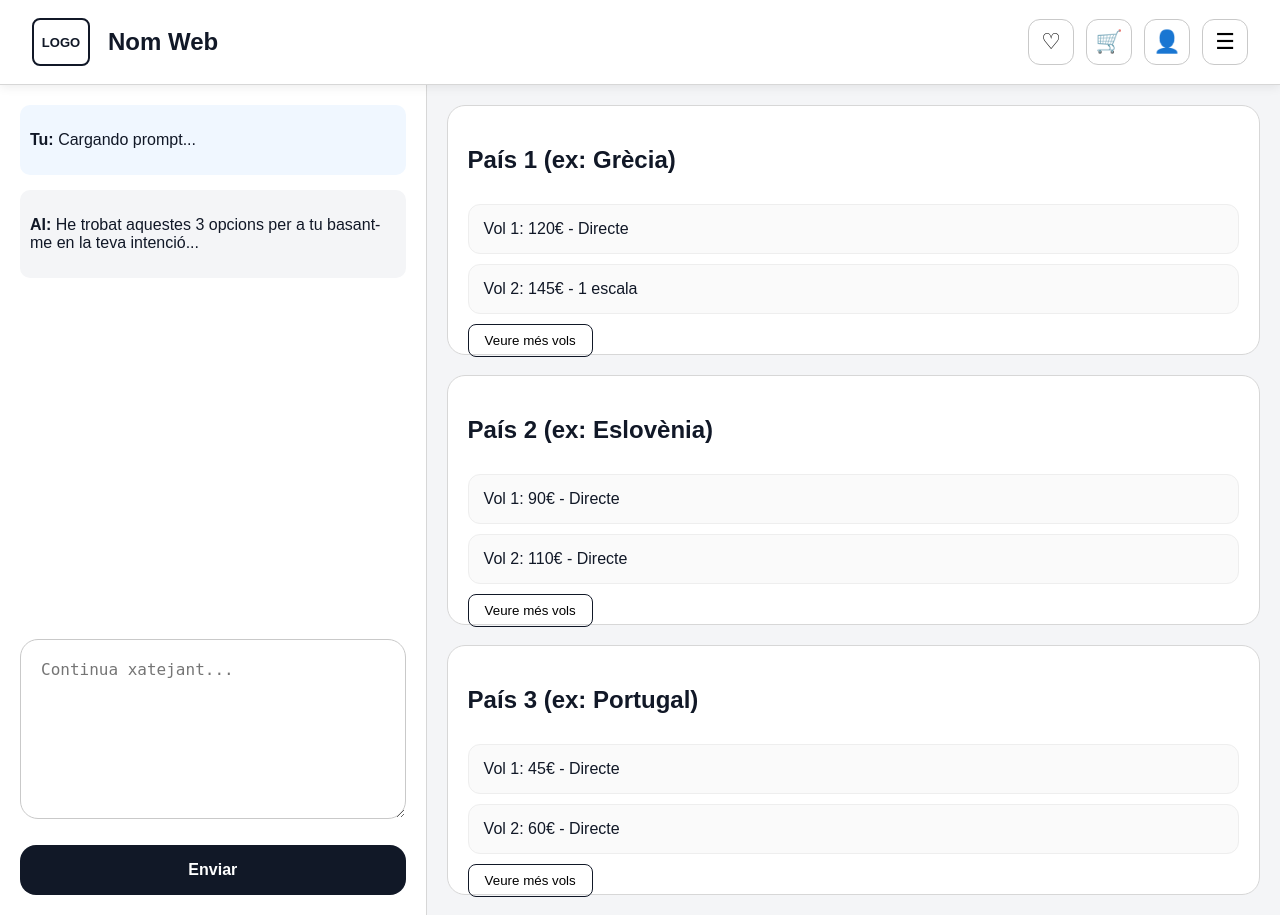
After one commit to marbevii/hackUPC2026, a Flask app: page /results in a window 1280 px wide. The commit adds this page. Run offline with Flask 3, Linux system fonts and the light colour scheme.

Commit message:
standard visual

```diff
--- a/app.py
+++ b/app.py
@@ -26,6 +26,10 @@ def search():
         "message": "Prompt rebut correctament."
     })
 
+@app.route("/results")
+def results():
+    return render_template("results.html")
+
 
 if __name__ == "__main__":
     app.run(debug=True)
--- a/static/style.css
+++ b/static/style.css
@@ -230,3 +230,79 @@ textarea:focus {
 .hidden {
     display: none;
 }
+
+/* Layout de resultats */
+.results-page {
+    overflow: hidden; /* Evita scroll doble */
+}
+
+.results-container {
+    display: flex;
+    padding-top: 85px; /* Alçada del banner */
+    height: 100vh;
+}
+
+/* Chat lateral (1/3) */
+.chat-sidebar {
+    width: 33.33%;
+    border-right: 1px solid #d7d7d7;
+    display: flex;
+    flex-direction: column;
+    padding: 20px;
+    background: white;
+}
+
+.chat-history {
+    flex-grow: 1;
+    overflow-y: auto;
+    margin-bottom: 20px;
+}
+
+.message {
+    margin-bottom: 15px;
+    padding: 10px;
+    border-radius: 10px;
+}
+
+.user-message { background: #f0f7ff; }
+.ai-message { background: #f4f5f7; }
+
+/* Display de vols (2/3) */
+.flights-display {
+    width: 66.66%;
+    padding: 20px;
+    overflow-y: auto;
+    display: flex;
+    flex-direction: column;
+    gap: 20px;
+}
+
+.country-section {
+    background: white;
+    border: 1px solid #d7d7d7;
+    border-radius: 18px;
+    padding: 20px;
+    min-height: 250px;
+    display: flex;
+    flex-direction: column;
+}
+
+.flight-card {
+    border: 1px solid #eee;
+    padding: 15px;
+    margin: 10px 0;
+    border-radius: 12px;
+    background: #fafafa;
+}
+
+.view-more-btn {
+    align-self: flex-start;
+    margin-top: auto;
+    background: transparent;
+    border: 1px solid #111827;
+    padding: 8px 16px;
+    border-radius: 8px;
+    cursor: pointer;
+}
+
+.view-more-btn:hover { background: #f4f5f7; }
--- /dev/null
+++ b/templates/results.html
@@ -0,0 +1,68 @@
+<!DOCTYPE html>
+<html lang="ca">
+<head>
+    <meta charset="UTF-8">
+    <title>Resultats - Travel AI</title>
+    <link rel="stylesheet" href="{{ url_for('static', filename='style.css') }}">
+</head>
+<body class="results-page">
+    <header class="banner">
+        <div class="banner-left">
+            <div class="logo">LOGO</div>
+            <h1>Nom Web</h1>
+        </div>
+        <div class="banner-right">
+            <button class="icon-btn">♡</button>
+            <button class="icon-btn">🛒</button>
+            <button class="icon-btn">👤</button>
+            <button class="icon-btn">☰</button>
+        </div>
+    </header>
+
+    <main class="results-container">
+        <aside class="chat-sidebar">
+            <div class="chat-history" id="chatHistory">
+                <div class="message user-message">
+                    <p><strong>Tu:</strong> <span id="userPromptDisplay">Cargando prompt...</span></p>
+                </div>
+                <div class="message ai-message">
+                    <p><strong>AI:</strong> He trobat aquestes 3 opcions per a tu basant-me en la teva intenció...</p>
+                </div>
+            </div>
+            <div class="chat-input-area">
+                <textarea placeholder="Continua xatejant..."></textarea>
+                <button class="submit-btn">Enviar</button>
+            </div>
+        </aside>
+
+        <section class="flights-display">
+            <div class="country-section">
+                <h2>País 1 (ex: Grècia)</h2>
+                <div class="flights-list">
+                    <div class="flight-card">Vol 1: 120€ - Directe</div>
+                    <div class="flight-card">Vol 2: 145€ - 1 escala</div>
+                </div>
+                <button class="view-more-btn">Veure més vols</button>
+            </div>
+
+            <div class="country-section">
+                <h2>País 2 (ex: Eslovènia)</h2>
+                <div class="flights-list">
+                    <div class="flight-card">Vol 1: 90€ - Directe</div>
+                    <div class="flight-card">Vol 2: 110€ - Directe</div>
+                </div>
+                <button class="view-more-btn">Veure més vols</button>
+            </div>
+
+            <div class="country-section">
+                <h2>País 3 (ex: Portugal)</h2>
+                <div class="flights-list">
+                    <div class="flight-card">Vol 1: 45€ - Directe</div>
+                    <div class="flight-card">Vol 2: 60€ - Directe</div>
+                </div>
+                <button class="view-more-btn">Veure més vols</button>
+            </div>
+        </section>
+    </main>
+</body>
+</html>
```
Also changed, not shown: static/script.js (+11 -0 lines), 1 other file.
